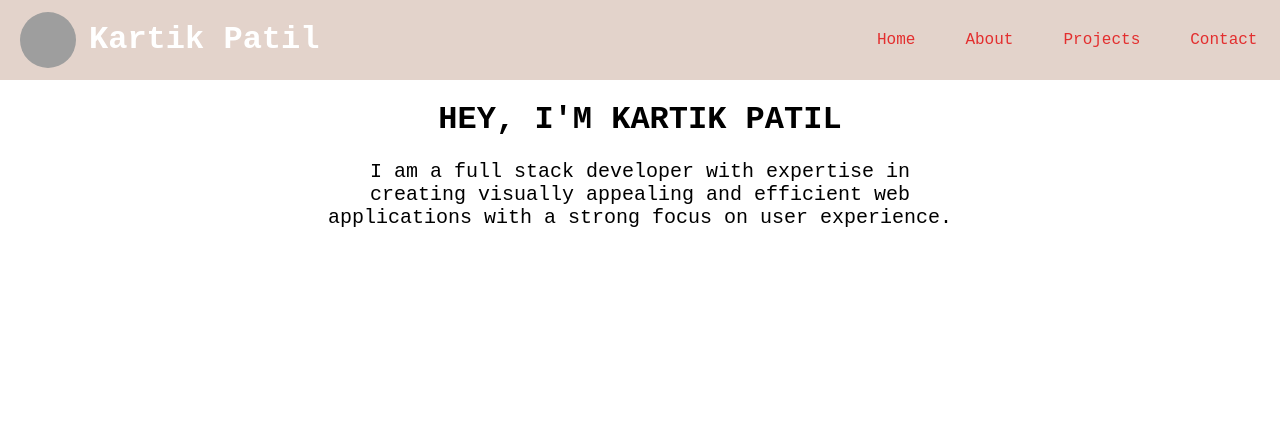
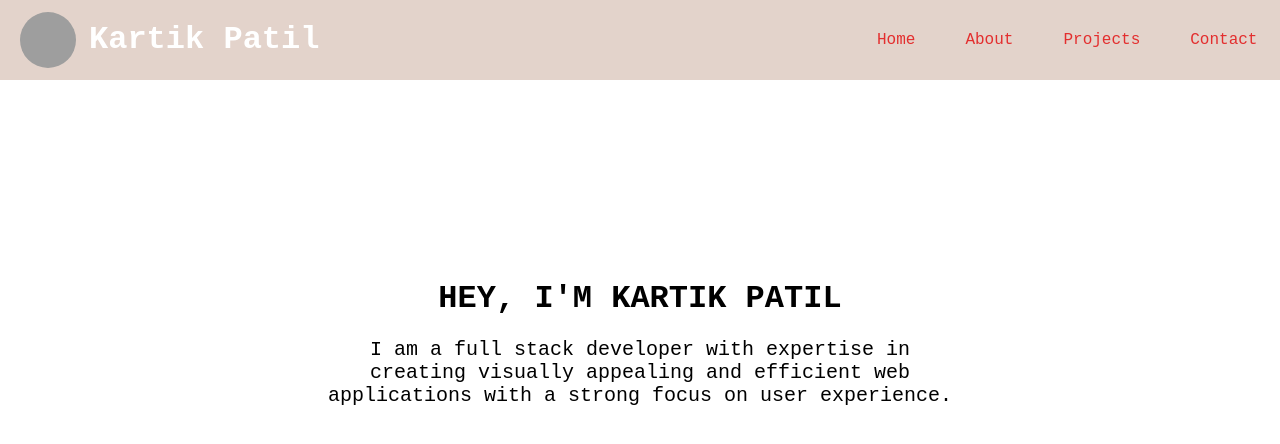
Before and after one commit to Kartik1745/portfolio, a React (Create React App) app: page / in a window 1280 px wide. Shown: the top 444 px of the page. Built offline with nearby package versions, Linux system fonts and the light colour scheme; grey boxes are pictures that could not be loaded.

Commit message:
Updating Home and About content

```diff
--- a/src/App.js
+++ b/src/App.js
@@ -1,14 +1,14 @@
 import logo from './logo.svg';
 import './App.css';
 import Navbar from './components/Navbar';
-import About from './components/About';
+import Home from './components/Home';
 
 function App() {
   return (
     <div className="App">
       <header className="App-header">
         <Navbar />
-        <About />
+        <Home />
       </header>
     </div>
   );
--- a/src/components/About.css
+++ /dev/null
@@ -1,13 +0,0 @@
-.title {
-    font-family: 'Courier New', Courier, monospace;
-    text-align: center;
-    color: rgb(0, 0, 0);
-}
-
-.about-me{
-    font-family: 'Courier New', Courier, monospace;
-    font-size: 20px;
-    width: 50%;
-    margin: 0 auto;
-    text-align: center;
-}
--- a/src/components/About.js
+++ /dev/null
@@ -1,17 +0,0 @@
-import './About.css'
-
-const About = () => {
-    return (
-        <div className='About'>
-            <h1 className='title'>HEY, I'M KARTIK PATIL</h1>
-            <div className='about-me'>
-                <p className='about-me-text'>
-                I am a full stack developer with expertise in creating visually appealing and
-                efficient web applications with a strong focus on user experience.
-                </p>
-            </div>
-        </div>
-    );
-}
-
-export default About;
--- /dev/null
+++ b/src/components/Home.css
@@ -0,0 +1,14 @@
+.title {
+    font-family: 'Courier New', Courier, monospace;
+    text-align: center;
+    color: rgb(0, 0, 0);
+    margin-top: 200px;
+}
+
+.about-me{
+    font-family: 'Courier New', Courier, monospace;
+    font-size: 20px;
+    width: 50%;
+    margin: 0 auto;
+    text-align: center;
+}
--- /dev/null
+++ b/src/components/Home.js
@@ -0,0 +1,17 @@
+import './Home.css'
+
+const Home = () => {
+    return (
+        <div className='About'>
+            <h1 className='title'>HEY, I'M KARTIK PATIL</h1>
+            <div className='about-me'>
+                <p className='about-me-text'>
+                I am a full stack developer with expertise in creating visually appealing and
+                efficient web applications with a strong focus on user experience.
+                </p>
+            </div>
+        </div>
+    );
+}
+
+export default Home;
```
